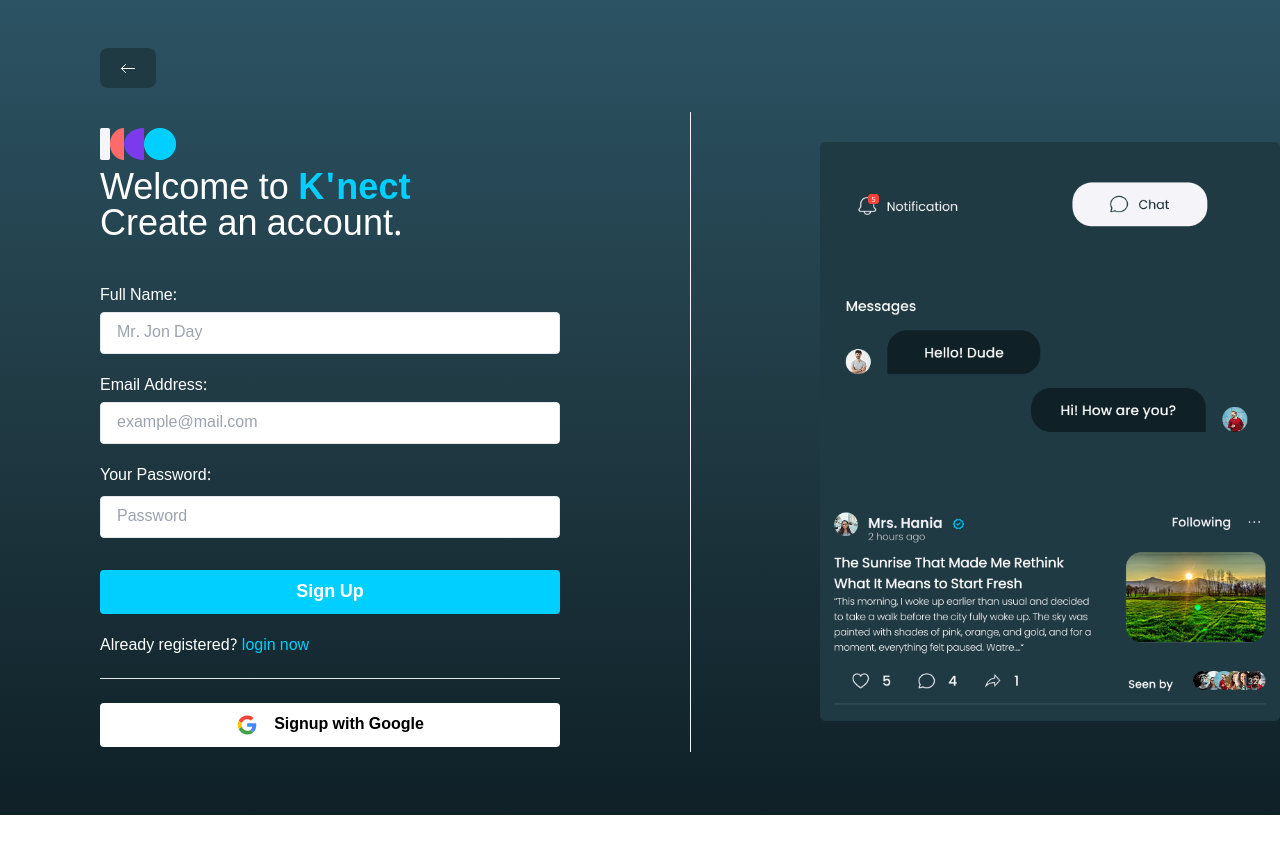
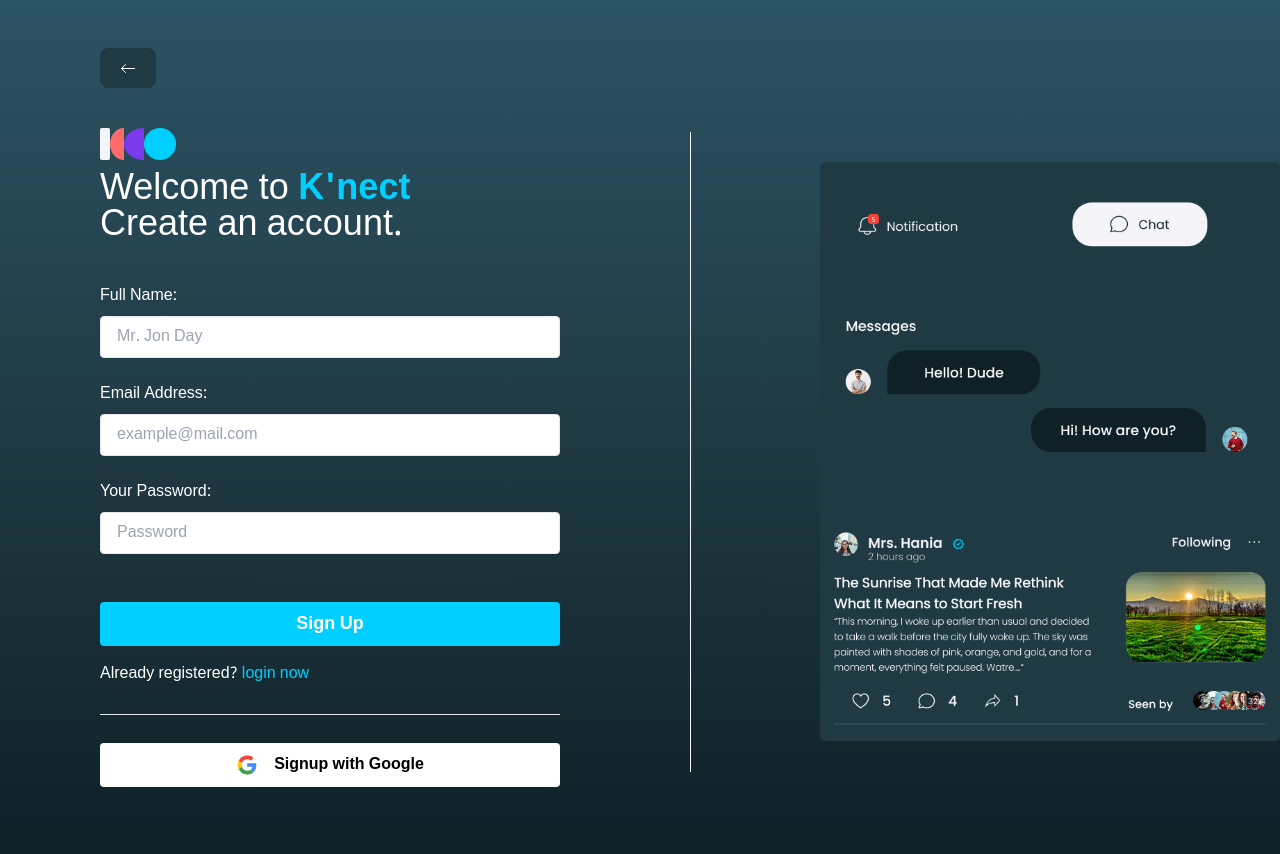
Before and after one commit to amiribnjaman/mybook-frontend, a Next.js app: page /signup in a window 1280 px wide. Before the commit the page ends 815 px from the top, so only its background shows below. Built offline with nearby package versions, Linux system fonts and the light colour scheme.

Commit message:
Signup & login typography improve

```diff
--- a/src/app/login/page.jsx
+++ b/src/app/login/page.jsx
@@ -109,7 +109,7 @@
                 <div className="">
                   <form onSubmit={handleSubmit(loginSubmit)} className="mt-1">
                     <label
-                      className="text-white mb-[8px] text-[16px] font-regular "
+                      className="text-white text-[16px] font-light "
                       htmlFor="email"
                     >
                       Email Address:
@@ -118,7 +118,7 @@
                       {...register("email", { required: true })}
                       type="text"
                       id="email"
-                      className="border rounded-[4px] px-[16px] py-2 block w-full mt-[4px] mb-[20px] focus:border-[#00CFFF] focus:ring-1 focus:ring-[#00CFFF] outline-none"
+                      className="border rounded-[4px] px-[16px] py-2 block w-full mt-[8px] mb-[24px] placeholder:font-light focus:border-[#00CFFF] focus:ring-1 focus:ring-[#00CFFF] outline-none"
                       placeholder="example@gmail.com"
                     />
                     <p className="hidden">
@@ -129,7 +129,7 @@
                     </p>
 
                     <label
-                      className="mt-[24px] text-white mb-[8px] text-[16px] font-regular "
+                      className="mt-[24px] text-white text-[16px] font-light "
                       htmlFor="password"
                     >
                       Password:
@@ -137,11 +137,11 @@
                     <input
                       {...register("password", { required: true })}
                       type="password"
-                      className="border rounded-[4px] px-[16px] py-2 block w-full mt-[8px] mb-[8px] focus:border-[#00CFFF] focus:ring-1 focus:ring-[#00CFFF] outline-none"
+                      className="border rounded-[4px] px-[16px] py-2 block w-full mb-[10px] mt-[8px] placeholder:font-light focus:border-[#00CFFF] focus:ring-1 focus:ring-[#00CFFF] outline-none"
                       placeholder="Password"
                       id="password"
                     />
-                    <div className="flex gap-1">
+                    <div className="flex gap-1 text-[16px] font-light mt-[8px]">
                       <span className="font-regular text-white">
                         Forgotten password?
                       </span>
@@ -166,15 +166,15 @@
                         loading
                           ? "bg-gray-300"
                           : "bg-[#00CFFF] hover:bg-[#13BCE3]"
-                      } hover:bg-[#00CFeef] w-full text-white text-lg font-semibold rounded-[4px] px-8 py-2 mt-6 mb-3 w-full`}
+                      } hover:bg-[#00CFeef] w-full text-white text-lg font-semibold rounded-[4px] px-8 py-2 mt-6 mb-[8px] w-full`}
                     >
                       {loading ? <Spin /> : "Login"}
                     </button>
                   </form>
 
                   <div className="flex gap-2 items-center"></div>
-                  <div className="md:flex mt-2 items-center justify-between gap-1">
-                    <div className="flex gap-1">
+                  <div className="md:flex mt-[8px] items-center justify-between gap-1">
+                    <div className="flex gap-1 text-[16px] font-light">
                       <span className="font-regular text-white">
                         Don&#39;t have account?
                       </span>
@@ -186,8 +186,8 @@
                       </Link>
                     </div>
                   </div>
-                  <hr className="mt-[20px]" />
-                  <div className="text-dark bg-white font-semibold cursor-pointer flex gap-4 items-center justify-center rounded-[4px] px-8 py-2.5 mt-6 mb-3 w-full text-center">
+                  <hr className="my-[28px]" />
+                  <div className="text-dark bg-white font-semibold cursor-pointer flex gap-4 items-center justify-center rounded-[4px] px-8 py-2.5 mb-3 w-full text-center">
                     <svg
                       xmlns="http://www.w3.org/2000/svg"
                       width="22"
--- a/src/app/signup/page.jsx
+++ b/src/app/signup/page.jsx
@@ -96,7 +96,7 @@
                 <div className="">
                   <form onSubmit={handleSubmit(signUpSubmit)} className="mt-1">
                     <label
-                      className="text-white mb-[8px] text-[16px] font-regular "
+                      className="text-white text-[16px] font-light "
                       htmlFor="name"
                     >
                       Full Name:
@@ -105,7 +105,7 @@
                       {...register("firstName", { required: true })}
                       type="text"
                       id="name"
-                      className="border rounded-[4px] px-[16px] py-2 block w-full mt-[4px] mb-[20px] focus:border-[#00CFFF] focus:ring-1 focus:ring-[#00CFFF] outline-none"
+                      className="border rounded-[4px] px-[16px] py-2 block w-full mt-[8px] mb-[24px] placeholder:font-light focus:border-[#00CFFF] focus:ring-1 focus:ring-[#00CFFF] outline-none"
                       placeholder="Mr. Jon Day"
                     />
                     <p className="hidden">
@@ -115,7 +115,7 @@
                         })}
                     </p>
                     <label
-                      className="text-white mb-[8px] text-[16px] font-regular "
+                      className="text-white mb-[8px] text-[16px] font-light "
                       htmlFor="email"
                     >
                       Email Address:
@@ -124,7 +124,7 @@
                       {...register("email", { required: true })}
                       type="email"
                       id="email"
-                      className="border rounded-[4px] px-[16px] py-2 block w-full mt-[4px] mb-[20px] focus:border-[#00CFFF] focus:ring-1 focus:ring-[#00CFFF] outline-none"
+                      className="border rounded-[4px] px-[16px] py-2 block w-full mt-[8px] mb-[24px] placeholder:font-light focus:border-[#00CFFF] focus:ring-1 focus:ring-[#00CFFF] outline-none"
                       placeholder="example@mail.com"
                     />
                     <p className="hidden">
@@ -135,7 +135,7 @@
                     </p>
 
                     <label
-                      className="mt-[24px] text-white mb-[8px] text-[16px] font-regular "
+                      className="text-white text-[16px] font-light "
                       htmlFor="password"
                     >
                       Your Password:
@@ -143,7 +143,7 @@
                     <input
                       {...register("password", { required: true })}
                       type="password"
-                      className="border rounded-[4px] px-[16px] py-2 block w-full mt-[8px] mb-[8px] focus:border-[#00CFFF] focus:ring-1 focus:ring-[#00CFFF] outline-none"
+                      className="border rounded-[4px] px-[16px] py-2 block w-full mt-[8px] mb-[24px] placeholder:font-light focus:border-[#00CFFF] focus:ring-1 focus:ring-[#00CFFF] outline-none"
                       placeholder="Password"
                       id="password"
                     />
@@ -157,7 +157,7 @@
 
                     <button
                       type="submit"
-                      className={`bg-[#00CFFF] hover:bg-[#13BCE3]  w-full text-white text-lg font-semibold rounded-[4px] px-8 py-2 mt-6 mb-3 w-full`}
+                      className={`bg-[#00CFFF] hover:bg-[#13BCE3]  w-full text-white text-lg font-semibold rounded-[4px] px-8 py-2 mt-6 mb-[8px] w-full`}
                     >
                       Sign Up
                     </button>
@@ -165,7 +165,7 @@
 
                   <div className="flex gap-2 items-center"></div>
                   <div className="md:flex mt-2 items-center justify-between gap-1">
-                    <div className="flex gap-1">
+                    <div className="flex gap-1 font-light text-[16px]">
                       <span className="font-regular text-white">
                         Already registered?
                       </span>
@@ -177,8 +177,8 @@
                       </Link>
                     </div>
                   </div>
-                  <hr className="mt-[20px]" />
-                  <div className="text-dark bg-white font-semibold cursor-pointer flex gap-4 items-center justify-center rounded-[4px] px-8 py-2.5 mt-6 mb-3 w-full text-center">
+                  <hr className="my-[28px]" />
+                  <div className="text-dark bg-white font-semibold cursor-pointer flex gap-4 items-center justify-center rounded-[4px] px-8 py-2.5 mb-3 w-full text-center">
                     <svg
                       xmlns="http://www.w3.org/2000/svg"
                       width="22"
```
